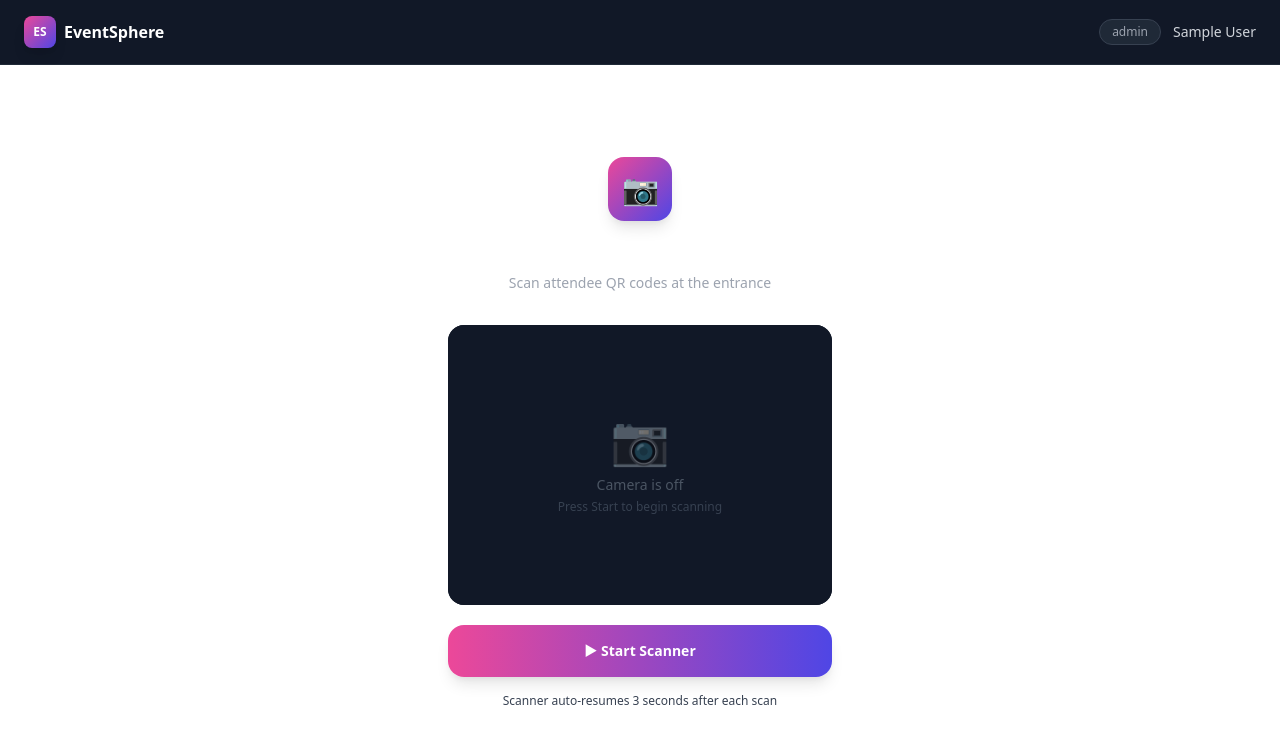
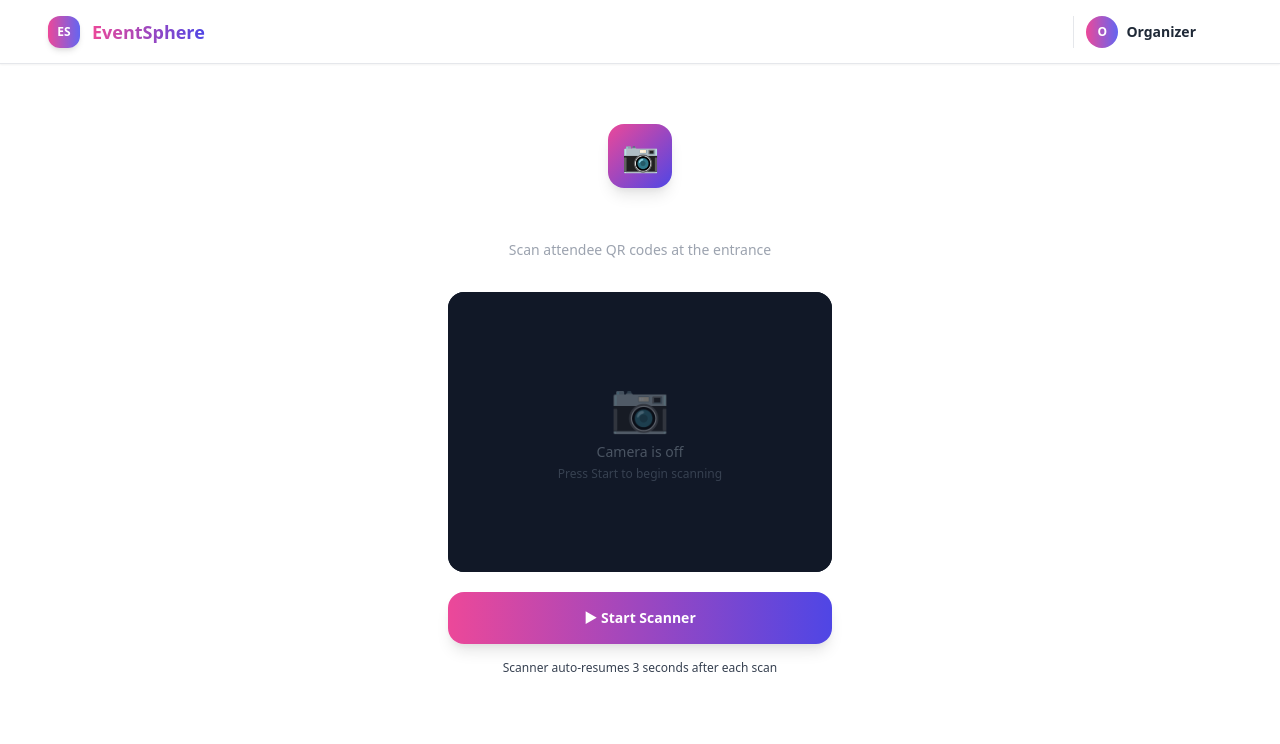
Before and after one commit to Aditi-Sachdeva/EventSphere, a React (Vite) app in the folder frontend/: page /scan in a window 1280 px wide. Shown: the top 744 px of the page. Built offline with nearby package versions, Linux system fonts and the light colour scheme; sample sign-in values are in the browser's storage.

Commit message:
Updated navbar

```diff
--- a/frontend/src/pages/ScannerPage.jsx
+++ b/frontend/src/pages/ScannerPage.jsx
@@ -22,7 +22,7 @@
         // Cleanup scanner on unmount
         return () => {
             if (scannerRef.current) {
-                scannerRef.current.stop().catch(() => {});
+                scannerRef.current.stop().catch(() => { });
             }
         };
     }, []);
@@ -39,7 +39,7 @@
                     await scanner.pause();
                     await processToken(decodedToken);
                 },
-                () => {} // suppress ongoing scan errors
+                () => { } // suppress ongoing scan errors
             );
 
             setIsRunning(true);
@@ -52,7 +52,7 @@
 
     const stopScanner = async () => {
         if (scannerRef.current) {
-            await scannerRef.current.stop().catch(() => {});
+            await scannerRef.current.stop().catch(() => { });
             scannerRef.current = null;
         }
         setIsRunning(false);
@@ -118,20 +118,40 @@
         <div className="min-h-screen bg-gray-950 text-white flex flex-col">
 
             {/* Navbar */}
-            <nav className="bg-gray-900 border-b border-gray-800 px-6 py-4 flex items-center justify-between">
-                <Link to="/mainpage" className="flex items-center gap-2">
-                    <div className="w-8 h-8 bg-gradient-to-br from-pink-500 to-indigo-600 rounded-lg flex items-center justify-center font-bold text-xs shadow-lg">
-                        ES
+            <nav className="fixed top-0 inset-x-0 z-50 h-16 bg-white border-b border-gray-200 flex items-center justify-between px-5 shadow-sm pl-10">
+                {/* Left side: Logo + Title */}
+                <div className="flex items-center gap-3 ml-2">
+                    <Link to="/mainpage">
+                        <div
+                            className="w-8 h-8 rounded-xl flex items-center justify-center text-white text-xs font-black shadow-md cursor-pointer"
+                            style={{ background: "linear-gradient(to right, #ec4899, #6366f1)" }}
+                        >
+                            ES
+                        </div>
+                    </Link>
+
+                    <Link to="/mainpage">
+                        <h1 className="text-lg font-bold bg-gradient-to-r from-pink-500 to-indigo-600 bg-clip-text text-transparent">
+                            EventSphere
+                        </h1>
+                    </Link>
+                </div>
+
+                {/* Right side: User info */}
+                <div className="flex items-center gap-2 pl-3 border-l border-gray-200 mr-16">
+                    <div
+                        className="w-8 h-8 rounded-full flex items-center justify-center text-white text-xs font-bold"
+                        style={{ background: "linear-gradient(to right, #ec4899, #6366f1)" }}
+                    >
+                        O
                     </div>
-                    <span className="font-bold text-white">EventSphere</span>
-                </Link>
-                <div className="flex items-center gap-3">
-                    <span className="text-xs text-gray-400 bg-gray-800 px-3 py-1 rounded-full border border-gray-700">
-                        {user.role}
-                    </span>
-                    <span className="text-sm text-gray-300 font-medium">{user.name}</span>
+                    <div>
+                        <div className="text-sm font-bold text-gray-800">Organizer</div>
+                    </div>
                 </div>
             </nav>
+
+
 
             {/* Main */}
             <div className="flex-1 flex flex-col items-center justify-center px-4 py-10">
@@ -220,11 +240,10 @@
                     {/* Start / Stop button */}
                     <button
                         onClick={isRunning ? stopScanner : startScanner}
-                        className={`w-full py-4 rounded-2xl font-semibold text-sm transition-all duration-200 ${
-                            isRunning
-                                ? "bg-gray-800 text-gray-300 hover:bg-gray-700 border border-gray-700"
-                                : "bg-gradient-to-r from-pink-500 to-indigo-600 text-white shadow-lg shadow-pink-500/20 hover:shadow-pink-500/30 hover:scale-[1.02] active:scale-[0.98]"
-                        }`}
+                        className={`w-full py-4 rounded-2xl font-semibold text-sm transition-all duration-200 ${isRunning
+                            ? "bg-gray-800 text-gray-300 hover:bg-gray-700 border border-gray-700"
+                            : "bg-gradient-to-r from-pink-500 to-indigo-600 text-white shadow-lg shadow-pink-500/20 hover:shadow-pink-500/30 hover:scale-[1.02] active:scale-[0.98]"
+                            }`}
                     >
                         {isRunning ? "⏹ Stop Scanner" : "▶ Start Scanner"}
                     </button>
--- a/frontend/src/pages/organizer/MemberApprovals.jsx
+++ b/frontend/src/pages/organizer/MemberApprovals.jsx
@@ -265,6 +265,7 @@
                 </div>
               </div>
             </div>
+
           )}
 
           {/* Toast */}
```
Also changed, not shown: package.json (added, +7 -0 lines), 1 other file (tests, documents, lock files or other folders).
